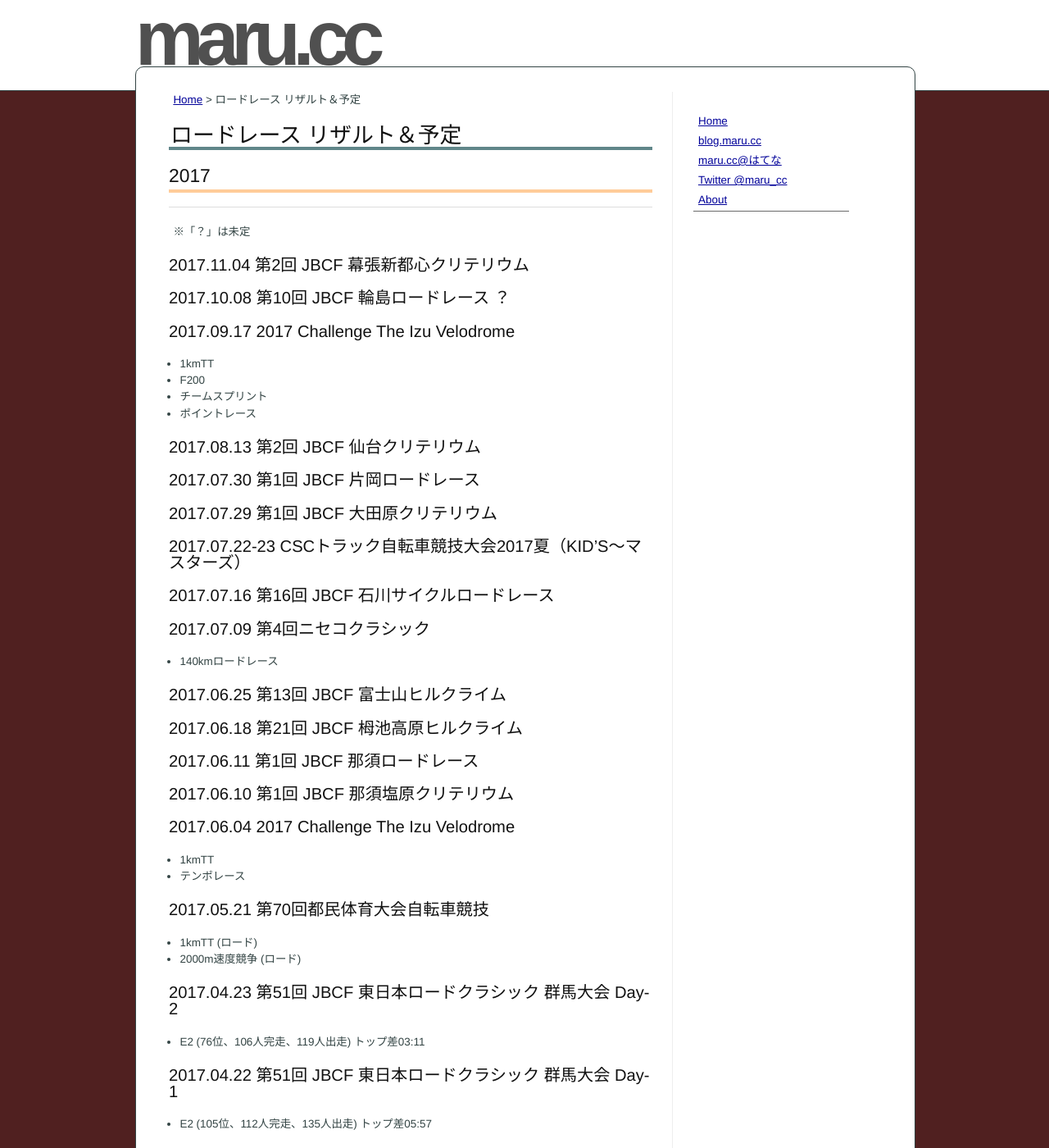
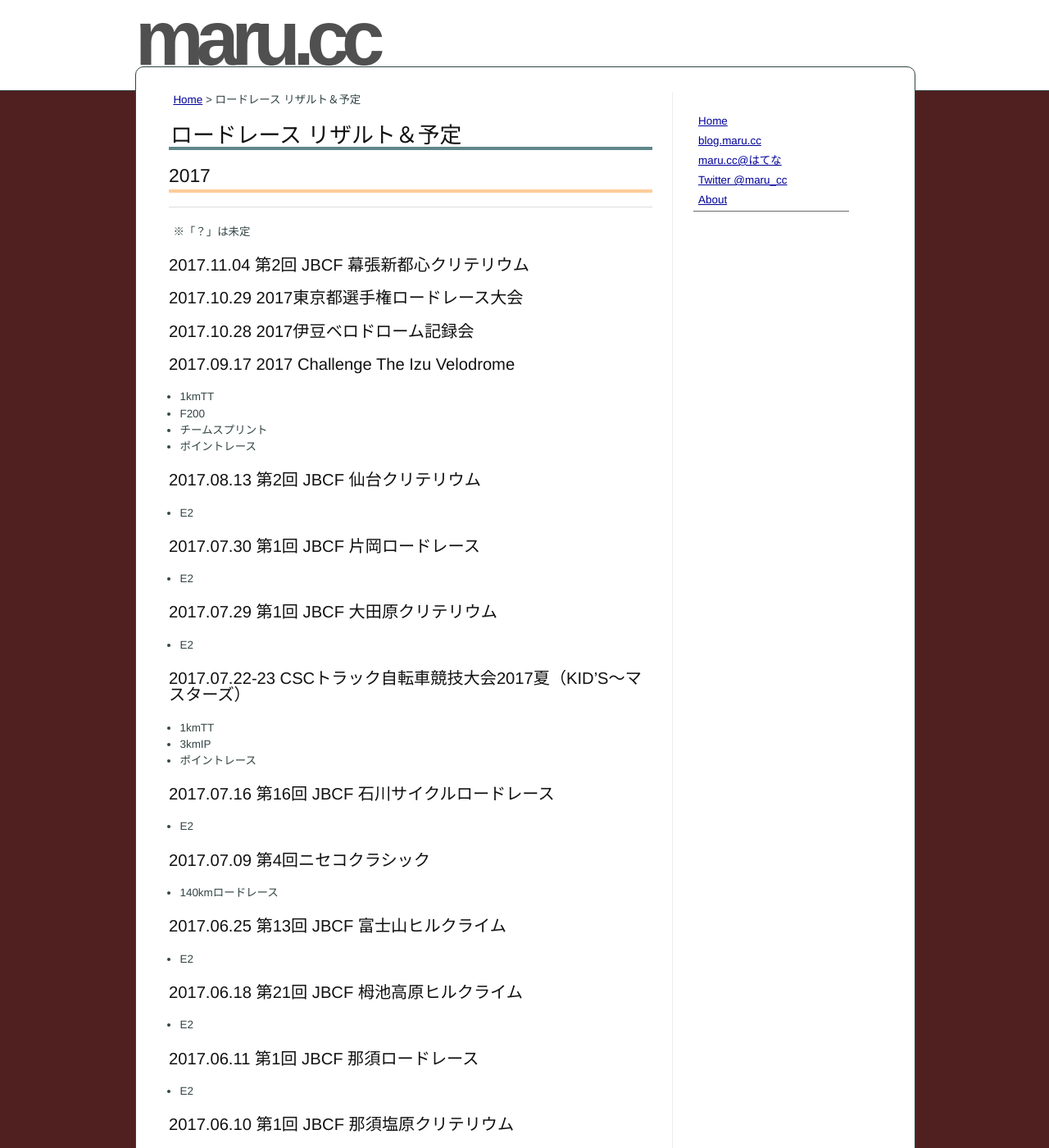
Before and after one commit to marucc/marucc.github.io, a Jekyll site: the page built from sports/results_bike.md, in a window 1280 px wide and 1400 px high. Shown: the whole window at 82% size. Built offline with Jekyll 4.4.1, drawn with Linux system fonts in a browser that asks for light colours; some of the changed text lies outside the part shown.

Commit message:
Published with https://stackedit.io/

```diff
--- a/sports/results_bike.md
+++ b/sports/results_bike.md
@@ -18,7 +18,9 @@ markdown: kramdown
 
 ### 2017.11.04 第2回 JBCF 幕張新都心クリテリウム
 
-### 2017.10.08 第10回 JBCF 輪島ロードレース ？
+### 2017.10.29 2017東京都選手権ロードレース大会
+
+### 2017.10.28 2017伊豆ベロドローム記録会
 
 ### 2017.09.17 2017 Challenge The Izu Velodrome
 * 1kmTT
@@ -27,33 +29,44 @@ markdown: kramdown
 * ポイントレース
 
 ### 2017.08.13 第2回 JBCF 仙台クリテリウム
+* E2
 
 ### 2017.07.30 第1回 JBCF 片岡ロードレース
+* E2
 
 ### 2017.07.29 第1回 JBCF 大田原クリテリウム
+* E2
 
 ### 2017.07.22-23 CSCトラック自転車競技大会2017夏（KID’S～マスターズ）
+* 1kmTT
+* 3kmIP
+* ポイントレース
 
 ### 2017.07.16 第16回 JBCF 石川サイクルロードレース
+* E2
 
 ### 2017.07.09 第4回ニセコクラシック
 * 140kmロードレース
 
 ### 2017.06.25 第13回 JBCF 富士山ヒルクライム
+* E2
 
 ### 2017.06.18 第21回 JBCF 栂池高原ヒルクライム
+* E2
 
 ### 2017.06.11 第1回 JBCF 那須ロードレース
+* E2
 
 ### 2017.06.10 第1回 JBCF 那須塩原クリテリウム
+* E2
 
 ### 2017.06.04 2017 Challenge The Izu Velodrome
 * 1kmTT
 * テンポレース
 
 ### 2017.05.21 第70回都民体育大会自転車競技
-* 1kmTT (ロード)
-* 2000m速度競争 (ロード)
+* 1kmTT (ロード 31〜40歳) 8位 1:22.45
+* 2000m速度競争 (ロード 31〜40歳) 6位
 
 ### 2017.04.23 第51回 JBCF 東日本ロードクラシック 群馬大会 Day-2
 * E2  (76位、106人完走、119人出走) トップ差03:11
```
